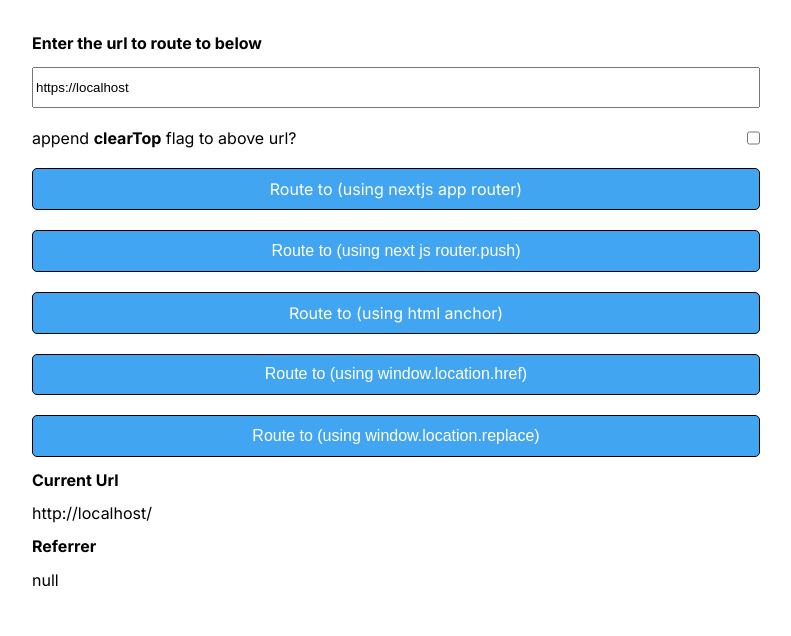
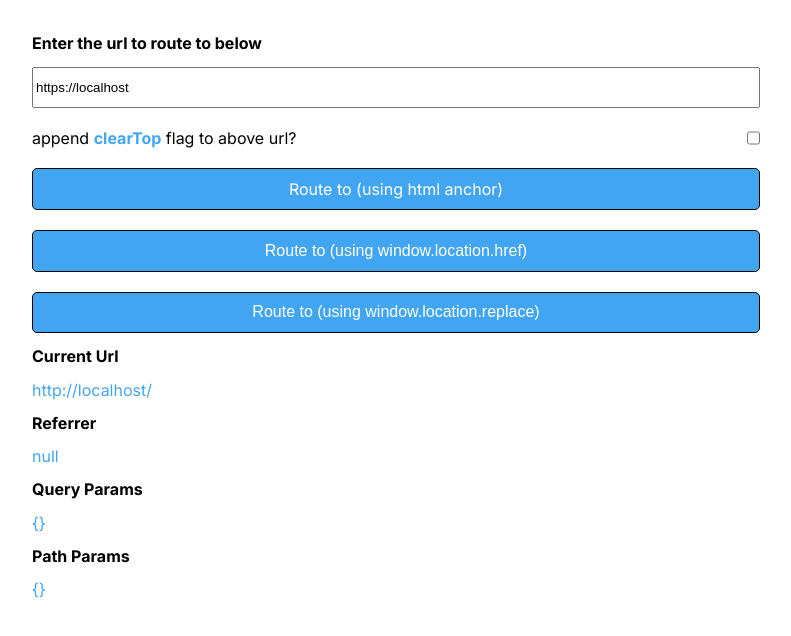
Before and after one commit to vishal-tiket/central-router, a Next.js app: page / in a window 1280 px wide. Shown: the top 636 px of the page, without its empty margins (244-1035 px from the left). Built offline with nearby package versions, Linux system fonts and the light colour scheme.

Commit message:
query params and path params

```diff
--- a/component/CentralRouter/CentralRouter.js
+++ b/component/CentralRouter/CentralRouter.js
@@ -2,15 +2,23 @@
 import { useContext, useEffect, useMemo, useState } from "react";
 import styles from "./CentralRouter.module.css";
 import { Context } from "../Context";
-import { CustomLink } from "../CustomLink";
-import { useRouter } from "next/navigation";
+import { useSearchParams, useParams } from "next/navigation";
 
 export const CentralRouter = () => {
-  const { push } = useRouter();
-  const { referrer, setReferrer } = useContext(Context);
+  const { referrer } = useContext(Context);
   const [url, setUrl] = useState("");
   const [clearTopFlag, setIsClearTopFlag] = useState(false);
   const [isClient, setIsClient] = useState(false);
+  const searchParams = useSearchParams();
+  const params = useParams();
+
+  const queryParams = () => {
+    let obj = {};
+    for (const [key, value] of searchParams.entries()) {
+      obj[key] = value;
+    }
+    return obj;
+  };
 
   useEffect(() => {
     setIsClient(true);
@@ -100,33 +108,6 @@ export const CentralRouter = () => {
 
       <div>
         {url && isValidUrl(url) ? (
-          <CustomLink href={url} className={styles.link}>
-            Route to (using nextjs app router)
-          </CustomLink>
-        ) : (
-          <a onClick={handleJSNavigation} className={styles.link}>
-            Route to (using nextjs app router)
-          </a>
-        )}
-
-        {url && isValidUrl(url) ? (
-          <button
-            href={url}
-            className={styles.link}
-            onClick={() => {
-              push(url);
-              setReferrer(currentUrl);
-            }}
-          >
-            Route to (using next js router.push)
-          </button>
-        ) : (
-          <a onClick={handleJSNavigation} className={styles.link}>
-            Route to (using nextjs router.push)
-          </a>
-        )}
-
-        {url && isValidUrl(url) ? (
           <a href={url} className={styles.link}>
             Route to (using html anchor)
           </a>
@@ -151,6 +132,10 @@ export const CentralRouter = () => {
       <span>{currentUrl}</span>
       <h2>Referrer</h2>
       <span>{finalReferrer}</span>
+      <h2>Query Params</h2>
+      <span>{JSON.stringify({ ...queryParams() })}</span>
+      <h2>Path Params</h2>
+      <span>{JSON.stringify({ ...params })}</span>
     </div>
   );
 };
--- a/src/app/globals.css
+++ b/src/app/globals.css
@@ -40,3 +40,14 @@ button {
   height: 41.5px;
   font-size: 16px;
 }
+
+span,
+p,
+h2,
+div {
+  word-break: break-all;
+}
+
+span {
+  color: #42A5F2;
+}
```
